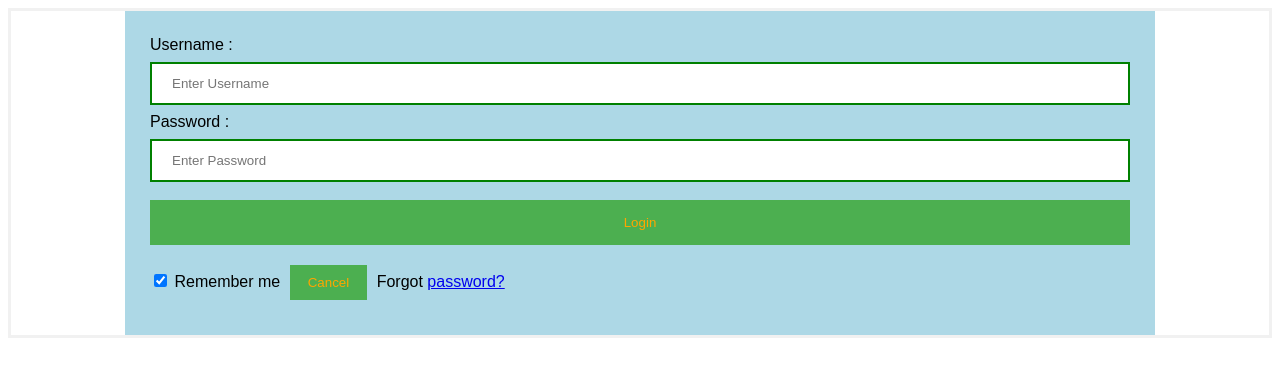
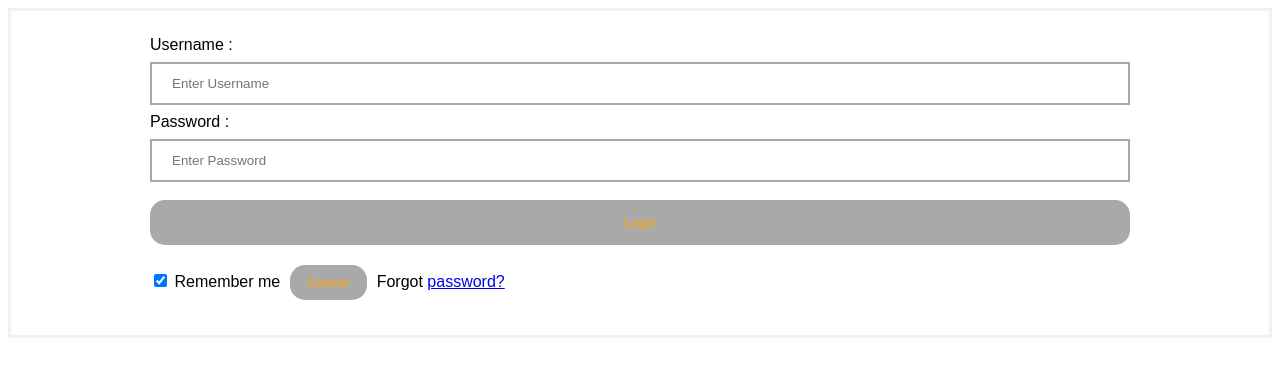
Before and after one commit to barrywaldron/simple-log-in-form, a website: page index.html in a window 1280 px wide. Drawn offline with Linux system fonts and the light colour scheme.

Commit message:
colour change

```diff
--- a/style.css
+++ b/style.css
@@ -7,23 +7,24 @@ body {
   max-width: 980px;
 }
 button {
-  background-color: #4CAF50;
+  background-color: #a9a9a9;
   width: 100%;
    color: orange;
    padding: 15px;
    margin: 10px 0px;
    border: none;
+   border-radius: 15px;
    cursor: pointer;
 }
 form {
-  border: 3px solid #f1f1f1
+    border: 3px solid #f1f1f1
 }
 input[type=text], input[type=password] {
   width: 100%;
   margin: 8px 0;
   padding: 12px 20px;
   display: inline-block;
-  border: 2px solid green;
+  border: 2px solid #a9a9a9;
   box-sizing: border-box;
 }
 button:hover {
@@ -36,5 +37,5 @@ button:hover {
 }
 .wrapper {
   padding: 25px;
-  background-color:#add8e6;
+  background: color #d3d3d3;
 }
```
